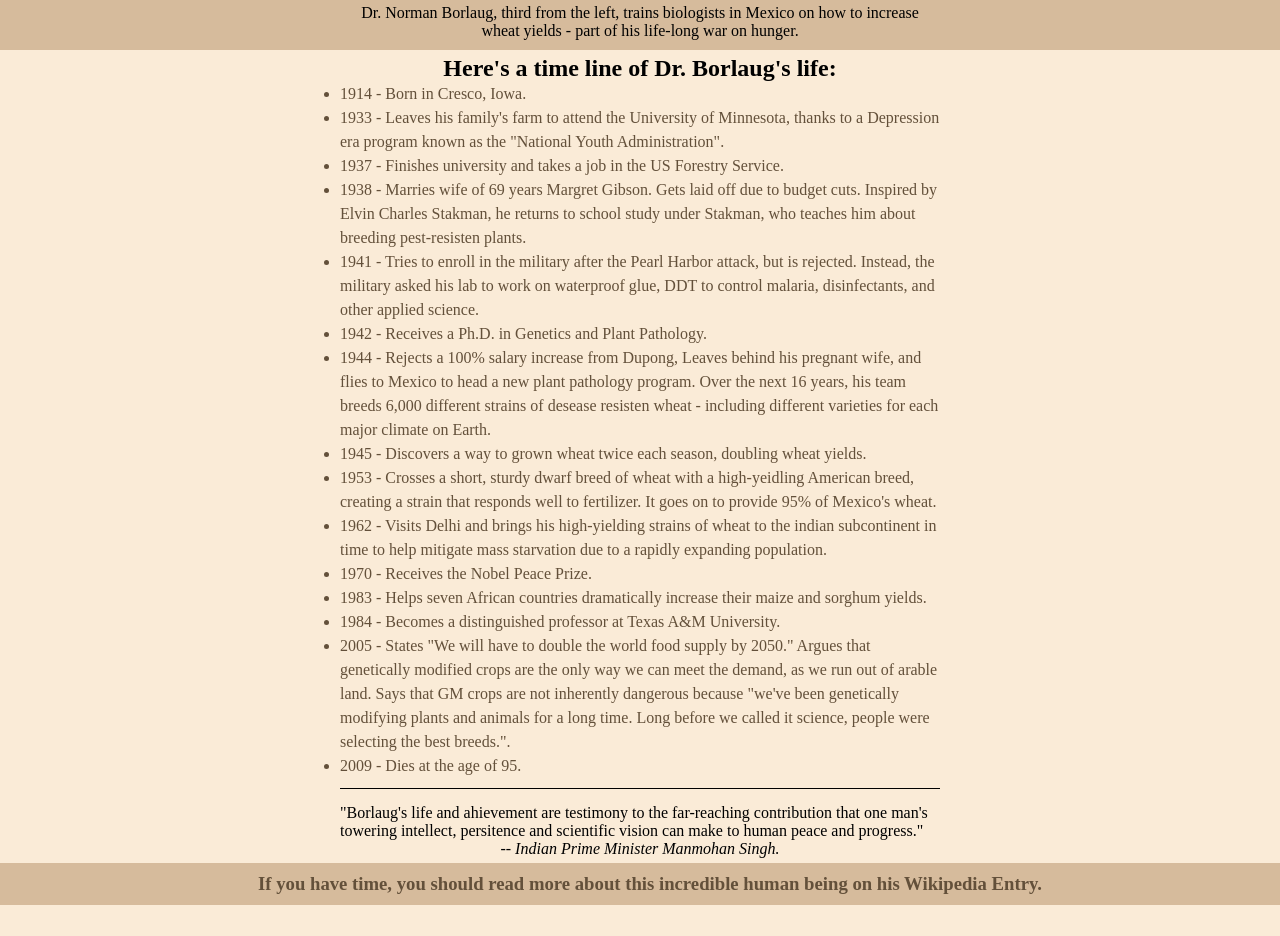
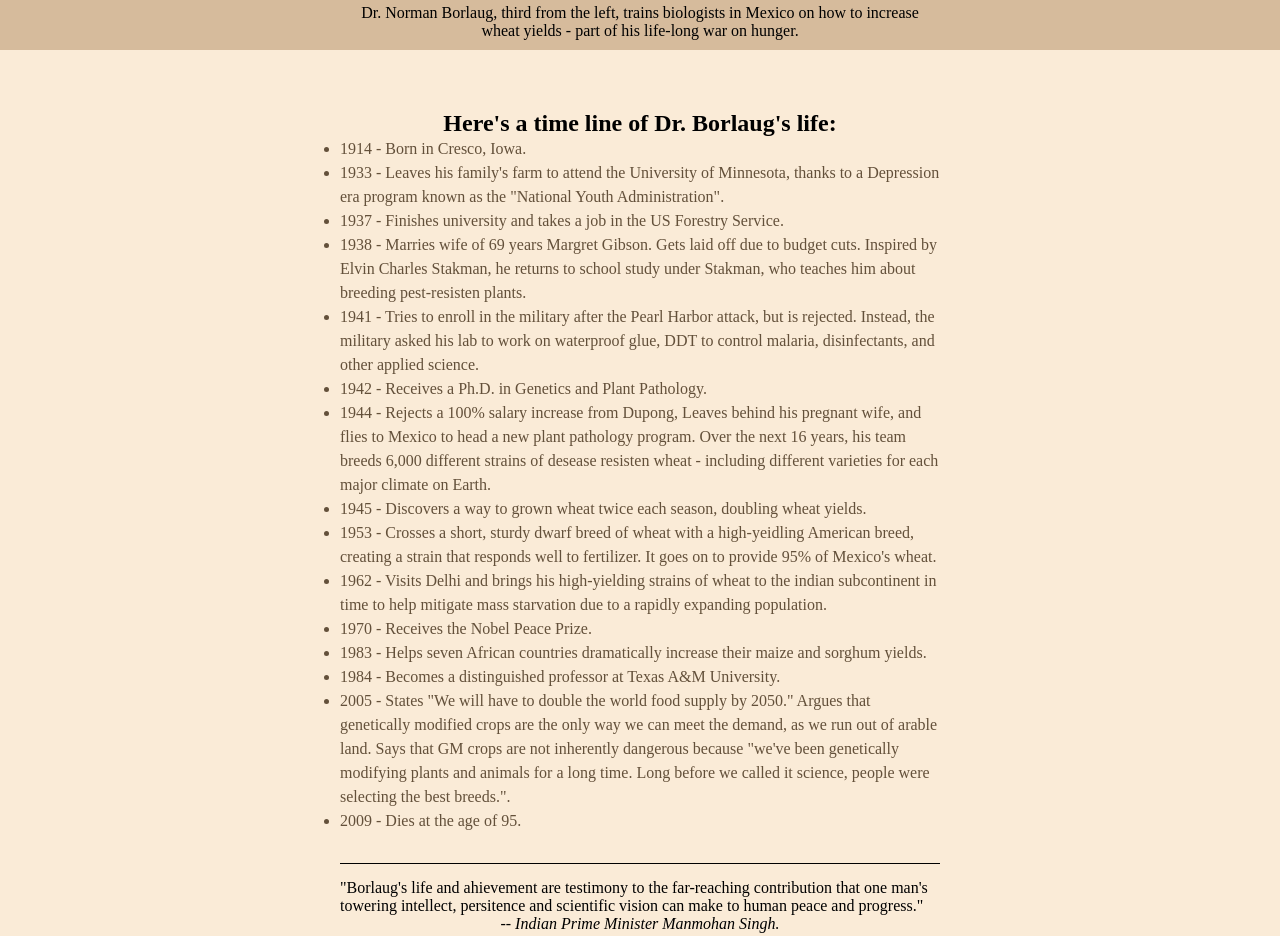
Before and after one commit to Rahel-Belachew/updated1, a plain HTML site: page index.html in a window 1280 px wide. Shown: the part 471-1407 px from the top of the page. Before the commit the page ends 1376 px from the top, so only its background shows below. Drawn offline with Linux system fonts and the light colour scheme.

Commit message:
web commit

```diff
--- a/index.css
+++ b/index.css
@@ -39,7 +39,7 @@ width: 200px;
     margin-left: auto; /* Automatically calculate left margin */
     margin-right: auto; /* Automatically calculate right margin */
     max-width: 600px; /* Set a maximum width for the paragraph */
-    padding: 5px;
+    padding: 60px;
 }
 .bullets h2{
    text-align: center;
@@ -47,7 +47,8 @@ width: 200px;
 .bullets ul{
     color:rgb(99, 80, 58);
     line-height: 1.5;
-    margin-bottom: 10px;
+    margin-bottom: 30px;
+
 }
 .bullets .borlang{
     display: inline-block;
```
